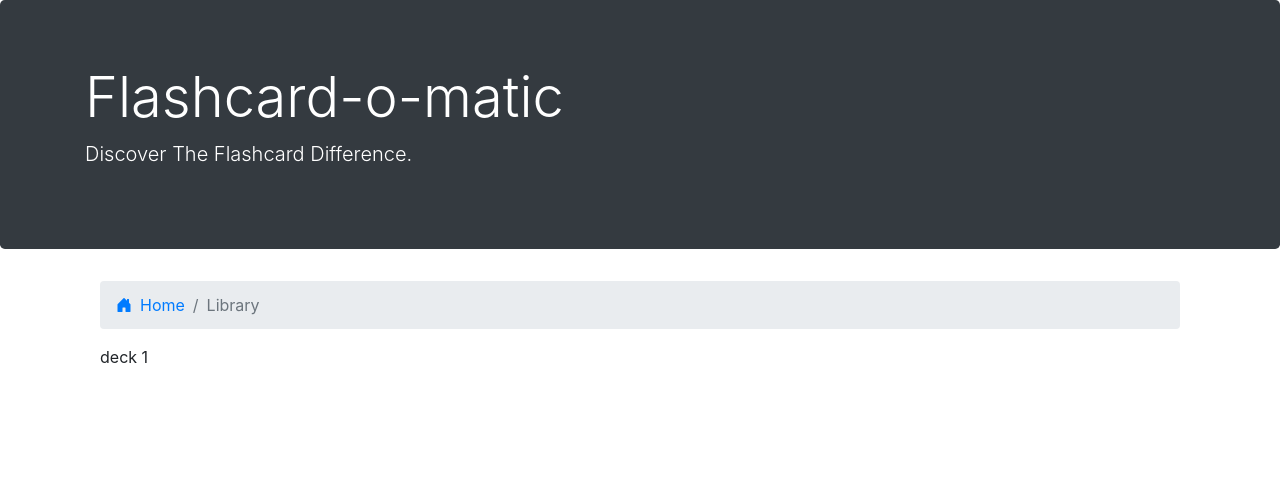
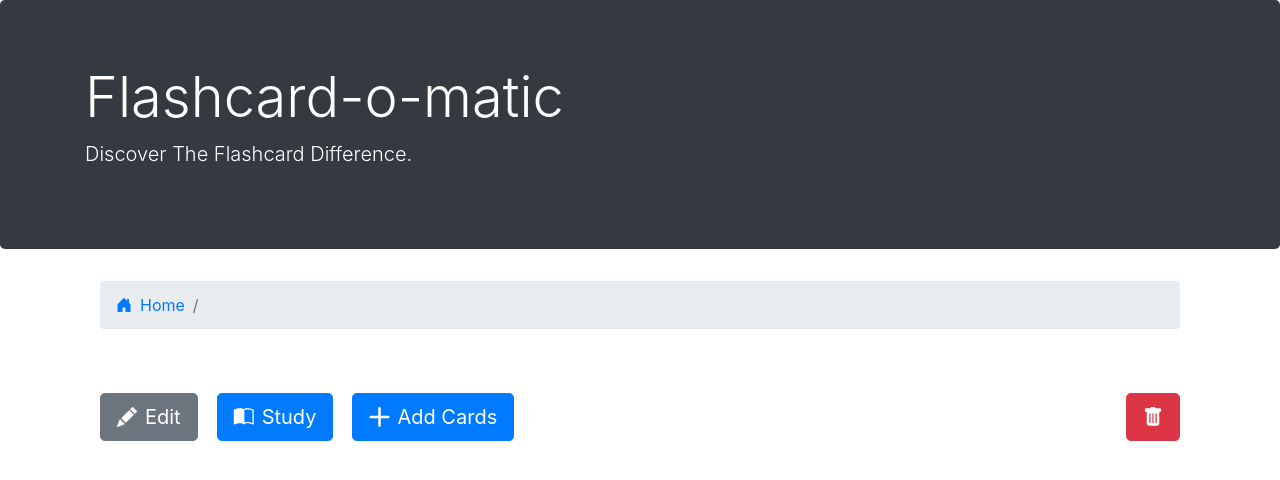
Before and after one commit to skurshner/flash, a React (Create React App) app: page /decks/1 in a window 1280 px wide. Shown: the top 480 px of the page. Built offline with nearby package versions, Linux system fonts and the light colour scheme; no server answers; a web font is replaced by a local one.

Commit message:
Deck component getting deck info and deckHeader component created

```diff
--- a/src/Components/Common/Breadcrumbs.js
+++ b/src/Components/Common/Breadcrumbs.js
@@ -1,21 +1,23 @@
 import React from "react";
 import { Link } from "react-router-dom";
 
-const Breadcrumbs = () => {
+const Breadcrumbs = ({ tier, currentPage }) => {
+  if (tier === 2) {
     return (
       <nav aria-label="breadcrumb">
-      <ol class="breadcrumb">
-        <li class="breadcrumb-item">
+        <ol className="breadcrumb">
+          <li className="breadcrumb-item">
             <Link to="/">
-            <i class="bi bi-house-door-fill mr-2"></i>Home
+              <i className="bi bi-house-door-fill mr-2"></i>Home
             </Link>
           </li>
-        <li class="breadcrumb-item active" aria-current="page">
-          Library
+          <li className="breadcrumb-item active" aria-current="page">
+            {currentPage}
           </li>
         </ol>
       </nav>
     );
+  }
 };
 
 export default Breadcrumbs;
--- a/src/Components/Common/Button.js
+++ b/src/Components/Common/Button.js
@@ -25,6 +25,9 @@ const Button = ({ variant, type, text = "", icon = "", clickHandler }) => {
     }
     if (icon === "trash") {
       return "bi bi-trash-fill";
+    }
+    if (icon === "edit") {
+      return "bi bi-pencil-fill mr-2";
     } else {
       return "";
     }
--- a/src/Components/Deck/Deck.js
+++ b/src/Components/Deck/Deck.js
@@ -4,6 +4,7 @@ import { useEffect } from "react";
 import { useRouteMatch } from "react-router-dom";
 import { readDeck } from "../../utils/api";
 import Breadcrumbs from "../Common/Breadcrumbs";
+import DeckHeader from "./DeckView/DeckHeader";
 
 const Deck = () => {
   const deckId = useRouteMatch().params.deckId;
@@ -18,13 +19,12 @@ const Deck = () => {
     }
 
     getDeck();
-  }, []);
+  }, [deckId]);
 
   return (
     <div className="container">
-      <Breadcrumbs />
-      <p>deck {deckId}</p>
-      <p>{deck.name}</p>
+      <Breadcrumbs tier={2} currentPage={deck.name} />
+      <DeckHeader deck={deck} />
     </div>
   );
 };
--- /dev/null
+++ b/src/Components/Deck/DeckView/DeckHeader.js
@@ -0,0 +1,50 @@
+import React from "react";
+import Button from "../../Common/Button";
+
+const DeckHeader = ({ deck }) => {
+  return (
+    <div className="container my-4">
+      <div className="row">
+        <h2>{deck.name}</h2>
+      </div>
+      <div className="row">
+        <p>{deck.description}</p>
+      </div>
+      <div className="row justify-content-between my-3">
+        <div className="col-auto p-0">
+          <div className="row">
+            <div className="col-auto pr-1">
+              <Button
+                variant={"secondary"}
+                type={"button"}
+                text={"Edit"}
+                icon={"edit"}
+              />
+            </div>
+            <div className="col-auto pr-1">
+              <Button
+                variant={"primary"}
+                type={"button"}
+                text={"Study"}
+                icon={"study"}
+              />
+            </div>
+            <div className="col-auto pr-0">
+              <Button
+                variant={"primary"}
+                type={"button"}
+                text={"Add Cards"}
+                icon={"add"}
+              />
+            </div>
+          </div>
+        </div>
+        <div className="col-auto p-0">
+          <Button variant={"danger"} type={"button"} icon={"trash"} />
+        </div>
+      </div>
+    </div>
+  );
+};
+
+export default DeckHeader;
```
Also changed, not shown: src/Components/Deck/DeckView/CardList.js (added), src/Components/Deck/DeckView/CardListItem.js (added). Lines whose indentation alone changed are shown as unchanged.
